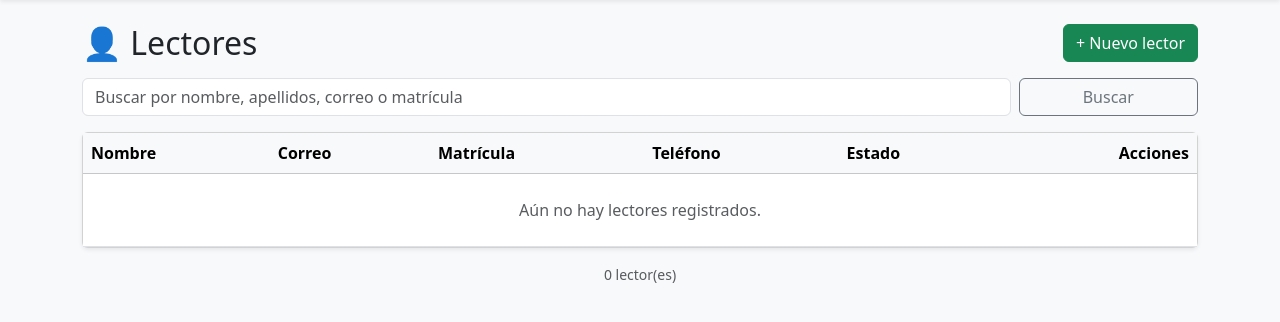
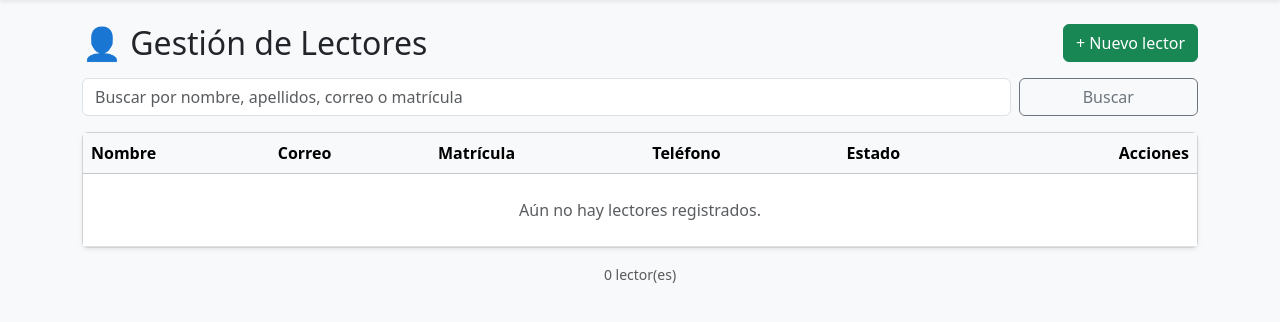
Before and after one commit to Garcia-Perez-Emiliano/CN2_Biblioteca, a Flask app: page /lectores/ in a window 1280 px wide. Shown: the part 56-378 px from the top of the page. Run offline with Flask 3, Linux system fonts and the light colour scheme.

Commit message:
Gestion de lectores

```diff
--- a/app/templates/lectores/index.html
+++ b/app/templates/lectores/index.html
@@ -5,7 +5,7 @@
 
 <div class="d-flex flex-wrap justify-content-between align-items-center mb-3 gap-2">
 
-    <h2 class="mb-0">👤 Lectores</h2>
+    <h2 class="mb-0">👤 Gestión de Lectores</h2>
 
     <a href="{{ url_for('lectores.nuevo') }}"
        class="btn btn-success">
```
